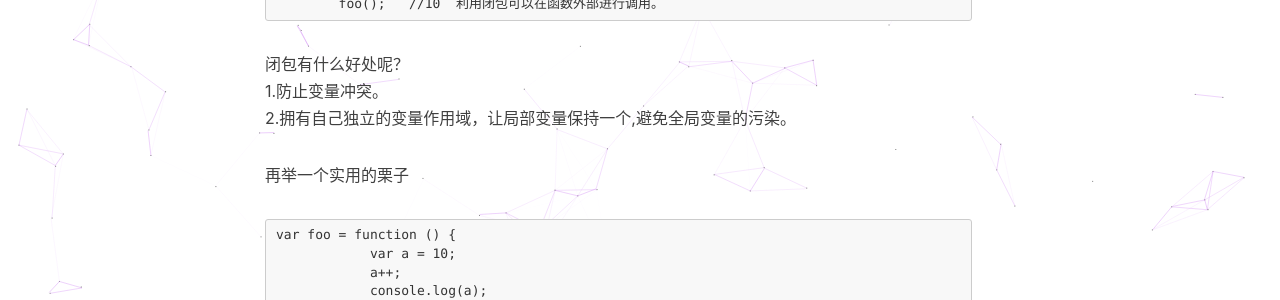
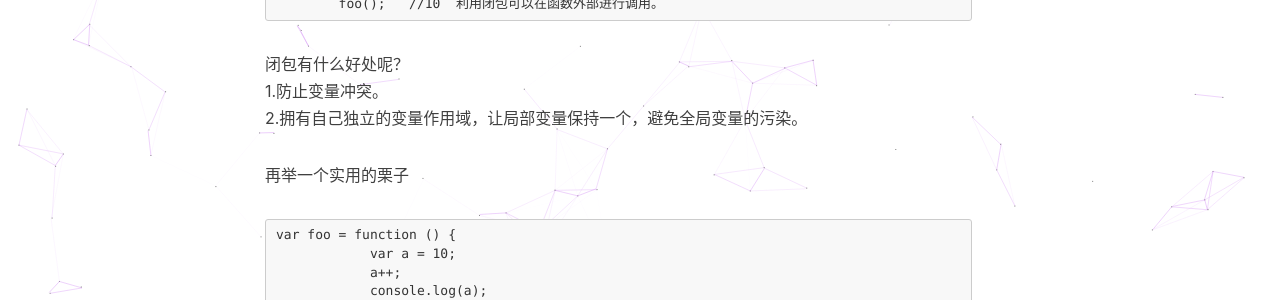
Before and after one commit to ShowBamboo/ShowBamboo.github.io, a Jekyll site: the page built from _posts/2019-08-12-JavaScript中的闭包和匿名函数自执行.md, in a window 1280 px wide and 900 px high, scrolled down 1041 px. Shown: the part 152-452 px from the top of the window. Built offline with Jekyll 4.4.1, drawn with Linux system fonts in a browser that asks for light colours; nearby versions of some CDN libraries; comment, search, counter and statistics services are not loaded.

````diff
--- a/_posts/2019-08-12-JavaScript中的闭包和匿名函数自执行.md
+++ b/_posts/2019-08-12-JavaScript中的闭包和匿名函数自执行.md
@@ -36,7 +36,7 @@ var foo = function () {
 ```
 闭包有什么好处呢？
 1.防止变量冲突。
-2.拥有自己独立的变量作用域，让局部变量保持一个,避免全局变量的污染。
+2.拥有自己独立的变量作用域，让局部变量保持一个，避免全局变量的污染。
 
 再举一个实用的栗子
 ```
````
